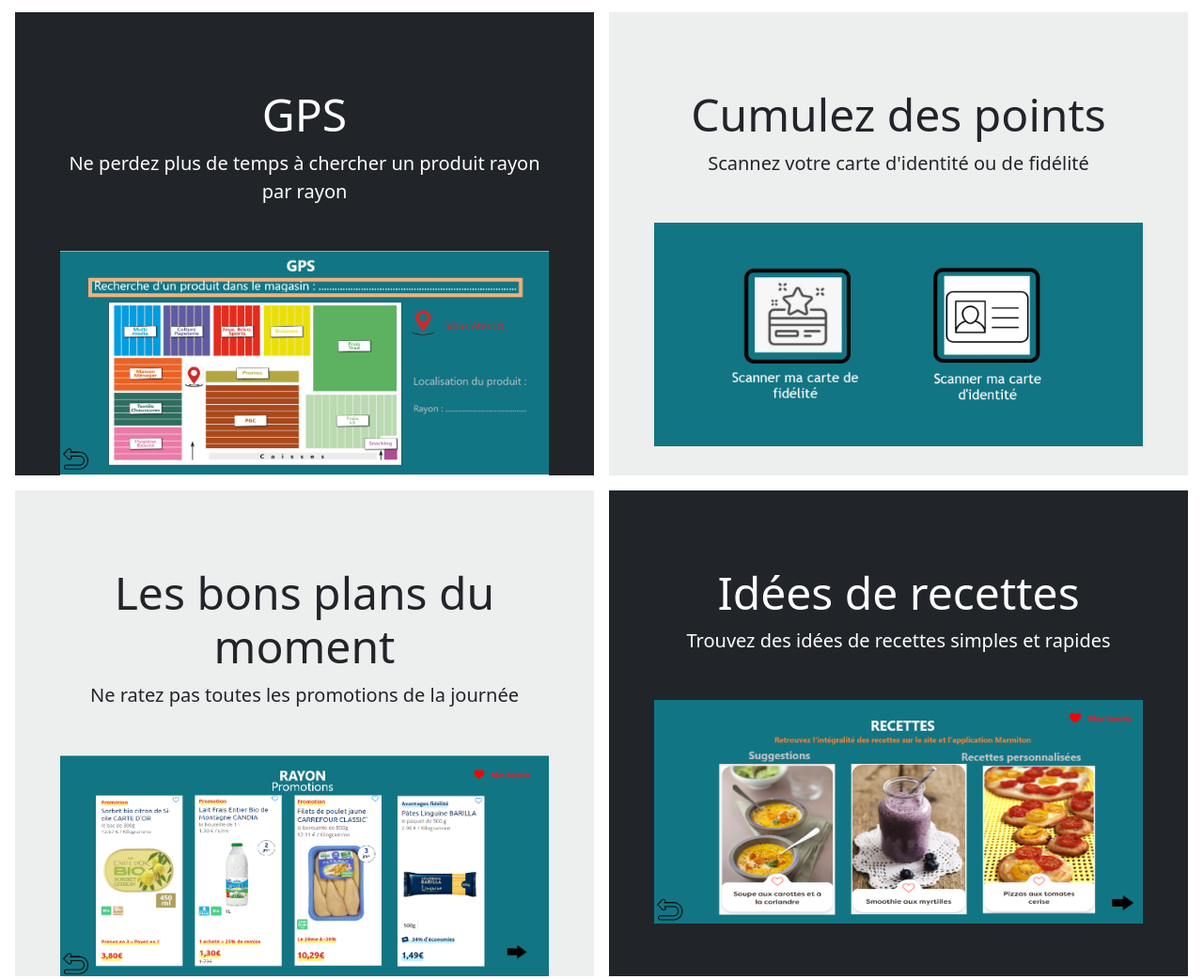
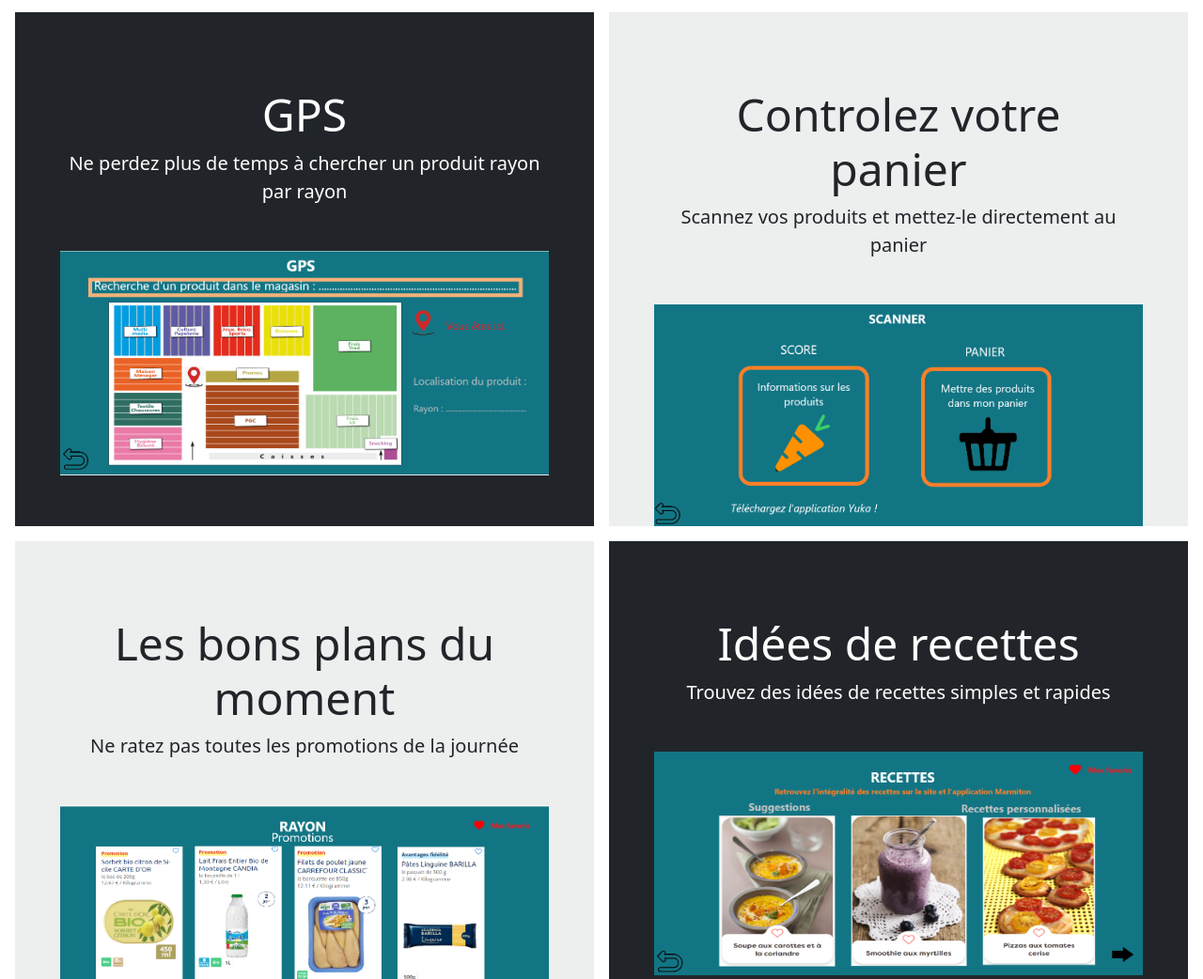
Before and after one commit to Camilofranco97/TabShopicon, a plain HTML site: page index.html in a window 1280 px wide. Shown: the part 1076-2118 px from the top of the page at 94% size. Drawn offline with nearby package versions, Linux system fonts and the light colour scheme.

Commit message:
modification des images

```diff
--- a/index.html
+++ b/index.html
@@ -92,10 +92,10 @@
             </div>
             <div class="bg-light me-md-3 pt-3 px-3 pt-md-5 px-md-5 text-center overflow-hidden">
                 <div class="my-3 p-3">
-                    <h2 class="display-5">Cumulez des points</h2>
-                    <p class="lead">Scannez votre carte d'identité ou de fidélité</p>
+                    <h2 class="display-5">Controlez votre panier</h2>
+                    <p class="lead">Scannez vos produits et mettez-le directement au panier</p>
                 </div>
-                <img src="Interfaces/fidelite.jpg" width="100%" height="auto" alt="" />
+                <img src="Interfaces/scanner.jpg" width="100%" height="auto" alt="" />
             </div>
         </div>
 
@@ -122,7 +122,7 @@
                     <h2 class="display-5">Scannez vos produits</h2>
                     <p class="lead">Ne vous inquiétez plus pour la composition de vos produits </p>
                 </div>
-                <img src="./Interfaces/scanner.jpg" width="100%" height="auto" alt="" />
+                <img src="./Interfaces/exo-yuca.jpg" width="100%" height="auto" alt="" />
 
             </div>
             <div class="bg-light me-md-3 pt-3 px-3 pt-md-5 px-md-5 text-center overflow-hidden">
```
Also changed, not shown: Interfaces/exo-yuca.jpg (added), drake-tabshop.jpg (added), fernando-aguilar-SckKcAnMEiQ-unsplash.jpg (added), pexels-andrea-piacquadio-3831181.jpg (added), 3 other files.
